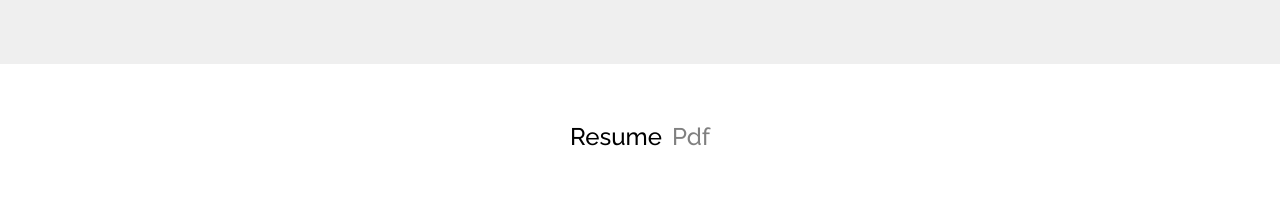
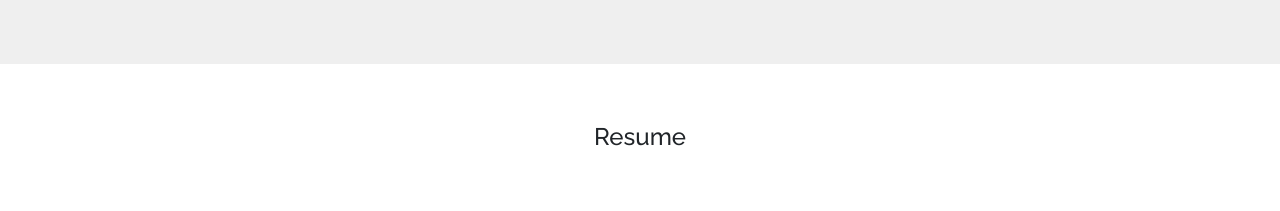
Before and after one commit to tko22/old.timothyko.org, a React (Create React App) app in the folder frontend/: page / in a window 1280 px wide. Shown: the part 1120-1331 px from the top of the page. Built offline with nearby package versions, Linux system fonts and the light colour scheme.

Commit message:
removed pdf from resume header

```diff
--- a/frontend/src/components/Projects.js
+++ b/frontend/src/components/Projects.js
@@ -132,6 +132,7 @@ class Projects extends Component {
                                     </li>
                                     <li className="other-projects-list"><span className="other-span">Teaching Web Development Workshops at @ACM</span></li>
                                     <li className="other-projects-list"><span className="other-span">Check out my Tech Blog <a href="https://medium.com/@timmykko" style={{color:'gray'}}>here!</a></span></li>
+                                    <li className="other-projects-list"><span className="other-span">This website was built from scratch using React and Docker and deployed using DigitalOcean and Nginx!</span></li>
                                 </ul>
                             </div>
 
--- a/frontend/src/components/Resume.js
+++ b/frontend/src/components/Resume.js
@@ -19,7 +19,7 @@ class Resume extends Component {
         const rightCol = classnames({'col-sm-3':'true','col-4':'true'});
         return(
             <section className={sectionClass}>
-                <h5 style={{fontSize:24, paddingBottom:10}}><a style={{color:'black'}} href="/files/resume.pdf">Resume</a><a style={{color:'grey',fontSize:'13',paddingLeft: 10}} href="/files/resume.pdf">Pdf</a></h5>
+                <h5 style={{fontSize:24, paddingBottom:10}}>Resume</h5>
                 <div className="container">
                     <p className="small-header">EDUCATION</p>
                     <hr/>
```
